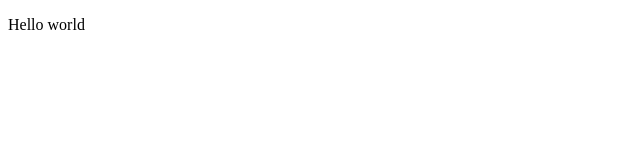
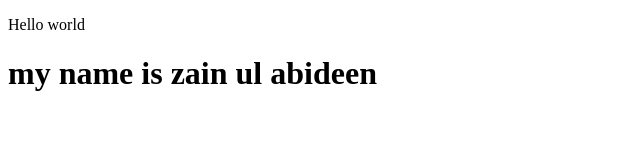
Before and after one commit to zain459/demo, a plain HTML site: page index.html in a window 1280 px wide. Shown: the whole page, without its empty margins (0-640 px from the left). Drawn offline with Linux system fonts and the light colour scheme.

Commit message:
add heading

```diff
--- a/index.html
+++ b/index.html
@@ -6,5 +6,6 @@
 </head>
 <body>
 <p>Hello world</p>
+<h1>my name is zain ul abideen</h1>
 </body>
 </html>
```
